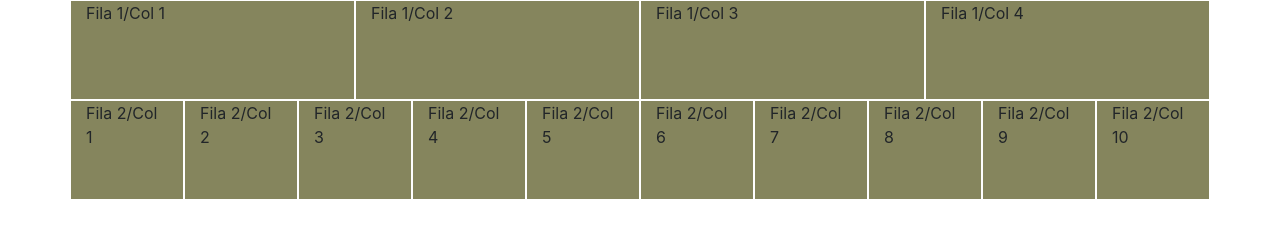
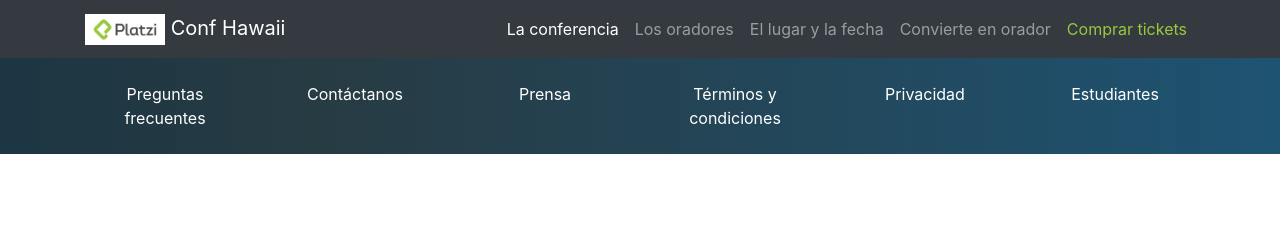
Before and after one commit to renatojobal/trying_bootstrap, a plain HTML site: page index.html in a window 1280 px wide. Drawn offline with nearby package versions, Linux system fonts and the light colour scheme.

Commit message:
Modificaciones en el header

```diff
--- /dev/null
+++ b/index.css
@@ -0,0 +1,16 @@
+.text-platzi {
+    color: #97c93e ! important;
+}
+
+
+#header img {
+    width: 80px;
+}
+
+#footer {
+    background: linear-gradient(90deg, #1c3643, #273b43 25%, #1e5372)
+}
+
+#footer a {
+    color: white;
+}
--- a/index.html
+++ b/index.html
@@ -9,37 +9,73 @@
   <!-- Bootstrap CSS -->
   <link rel="stylesheet" href="https://stackpath.bootstrapcdn.com/bootstrap/4.3.1/css/bootstrap.min.css"
     integrity="sha384-ggOyR0iXCbMQv3Xipma34MD+dH/1fQ784/j6cY/iJTQUOhcWr7x9JvoRxT2MZw1T" crossorigin="anonymous">
-  <style>
-    [class^=col] {
-      background-color: rgb(133, 133, 93);
-      border: 1px solid white;
-      height: 100px;
-    }
-  </style>
+  <link rel="stylesheet" href="index.css">
   <title>Hello, world!</title>
 </head>
 
 <body>
+  <!-- Header -->
+  <nav id="header" class="navbar navbar-expand-lg navbar-dark bg-dark">
     <div class="container">
-        <div class="row">
-            <div class="col-6 col-md bg">Fila 1/Col 1</div>
-            <div class="col-6 col-md bg">Fila 1/Col 2</div>
-            <div class="col-6 col-md bg">Fila 1/Col 3</div>
-            <div class="col-6 col-md bg">Fila 1/Col 4</div>
+      <a class="navbar-brand" href="#">
+        <img src="assets/images/platzi-logo.png" alt="Platzi Logo">
+        Conf Hawaii
+      </a>
+      <button class="navbar-toggler" type="button" data-toggle="collapse" data-target="#navbarSupportedContent"
+        aria-controls="navbarSupportedContent" aria-expanded="false" aria-label="Toggle navigation">
+        <span class="navbar-toggler-icon"></span>
+      </button>
+
+      <div class="collapse navbar-collapse" id="navbarSupportedContent">
+        <ul class="navbar-nav ml-auto">
+          <li class="nav-item active">
+            <a class="nav-link" href="#">La conferencia</a>
+          </li>
+          <li class="nav-item">
+            <a class="nav-link" href="#">Los oradores</a>
+          </li>
+          <li class="nav-item">
+            <a class="nav-link" href="#">El lugar y la fecha</a>
+          </li>
+          <li class="nav-item">
+            <a class="nav-link" href="#">Convierte en orador</a>
+          </li>
+          <li class="nav-item">
+            <a class="nav-link text-platzi" href="#">Comprar tickets</a>
+          </li>
+        </ul>
+      </div>
+    </div>
+  </nav>
+  <!-- Fin Header-->
+
+  <!-- Footer -->
+  <footer id="footer" class="pb-4 pt-4">
+    <div class="container">
+      <div class="row text-center">
+        <div class="col-12 col-lg">
+          <a href="#">Preguntas frecuentes</a>
         </div>
-        <div class="row">
-            <div class="col-12 col-md-6 col-lg">Fila 2/Col 1</div>
-            <div class="col-12 col-md-6 col-lg">Fila 2/Col 2</div>
-            <div class="col-12 col-md-6 col-lg">Fila 2/Col 3</div>
-            <div class="col-12 col-md-6 col-lg">Fila 2/Col 4</div>
-            <div class="col-12 col-md-6 col-lg">Fila 2/Col 5</div>
-            <div class="col-12 col-md-6 col-lg">Fila 2/Col 6</div>
-            <div class="col-12 col-md-6 col-lg">Fila 2/Col 7</div>
-            <div class="col-12 col-md-6 col-lg">Fila 2/Col 8</div>
-            <div class="col-12 col-md-6 col-lg">Fila 2/Col 9</div>
-            <div class="col-12 col-md-6 col-lg">Fila 2/Col 10</div>
+        <div class="col-12 col-lg">
+          <a href="#">Contáctanos</a>
         </div>
+        <div class="col-12 col-lg">
+          <a href="#">Prensa</a>
+        </div>
+        <div class="col-12 col-lg">
+          <a href="#">Términos y condiciones</a>
+        </div>
+        <div class="col-12 col-lg">
+          <a href="#">Privacidad</a>
+        </div>
+        <div class="col-12 col-lg">
+          <a href="#">Estudiantes</a>
+        </div>
+      </div>
     </div>
+  </footer>
+  <!-- Fin Footer -->
+
   <!-- Optional JavaScript -->
   <!-- jQuery first, then Popper.js, then Bootstrap JS -->
   <script src="https://code.jquery.com/jquery-3.3.1.slim.min.js"
```
Also changed, not shown: assets/images/platzi-logo.png (added).
